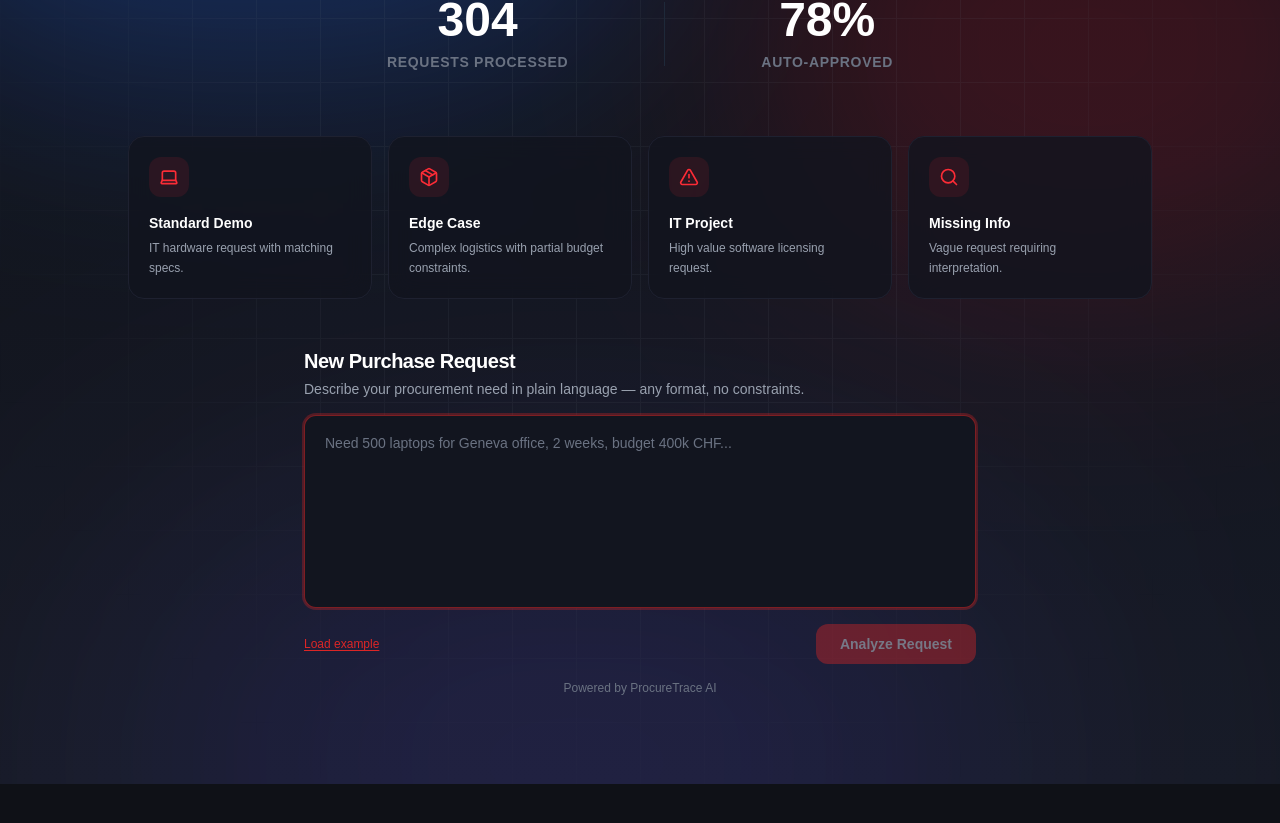
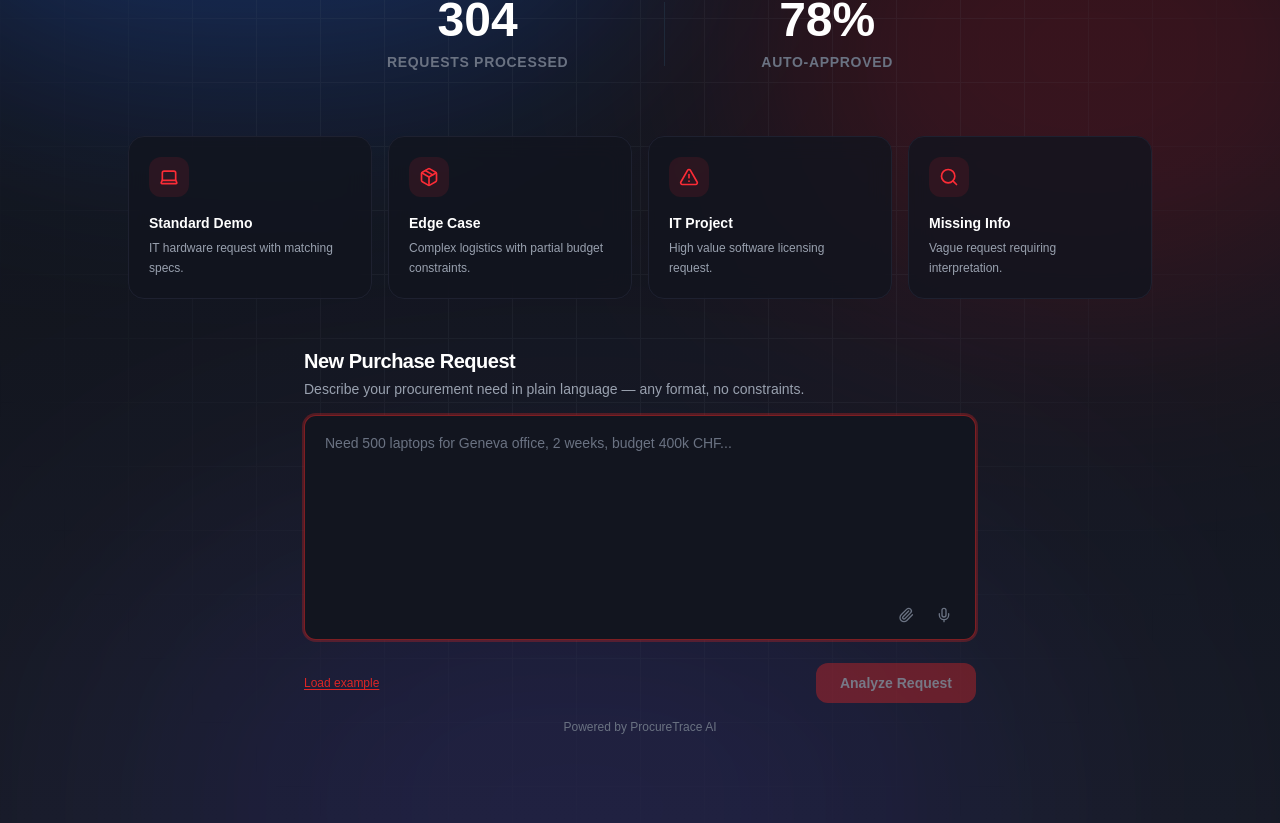
Before and after one commit to Linahmi/hackapp, a Next.js app: page / in a window 1280 px wide. Shown: the part 359-1182 px from the top of the page. Before the commit the page ends 1143 px from the top, so only its background shows below. Built offline with nearby package versions, Linux system fonts and the light colour scheme.

Commit message:
Ajout de la dictée vocale et des pièces jointes

```diff
--- a/app/page.tsx
+++ b/app/page.tsx
@@ -75,8 +75,20 @@ export default function Home() {
     };
   }, []);
 
-  async function handleSubmit() {
-    if (!requestText.trim()) return;
+  async function handleSubmit(file?: File | null) {
+    let finalRequestText = requestText;
+
+    if (file) {
+      const attachmentText = `\n\n[Additional context: see attached ${file.name}]`;
+      if (!finalRequestText.includes(attachmentText)) {
+        finalRequestText += attachmentText;
+        setRequestText(finalRequestText);
+        localStorage.setItem("buyer_request", finalRequestText);
+      }
+    }
+
+    if (!finalRequestText.trim()) return;
+
     setError(null);
     setActiveStep(0);
     setThinkingText("");
@@ -87,7 +99,7 @@ export default function Home() {
       const res = await fetch("/api/process-stream", {
         method: "POST",
         headers: { "Content-Type": "application/json" },
-        body: JSON.stringify({ text: requestText }),
+        body: JSON.stringify({ text: finalRequestText }),
       });
 
       if (!res.ok || !res.body) {
--- a/components/RequestInput.tsx
+++ b/components/RequestInput.tsx
@@ -3,21 +3,84 @@
 const EXAMPLE =
   "Need 240 docking stations matching existing laptop fleet. Must be delivered by 2026-03-20 with premium specification. Budget capped at 25 199.55 EUR. Please use Dell Enterprise Europe with no exception.";
 
-import { Loader2 } from "lucide-react";
+import { Loader2, Paperclip, Mic, X } from "lucide-react";
+import { useState, useRef, useEffect } from "react";
 
 interface Props {
   value: string;
   onChange: (v: string) => void;
-  onSubmit: () => void;
+  onSubmit: (file?: File | null) => void;
   onLoadExample?: () => void;
   disabled?: boolean;
 }
 
 export default function RequestInput({ value, onChange, onSubmit, onLoadExample, disabled = false }: Props) {
+  const [file, setFile] = useState<File | null>(null);
+  const fileInputRef = useRef<HTMLInputElement>(null);
+  const [isRecording, setIsRecording] = useState(false);
+  const [speechSupported, setSpeechSupported] = useState(true);
+  const recognitionRef = useRef<any>(null);
+  const valueRef = useRef(value);
+
+  useEffect(() => {
+    valueRef.current = value;
+  }, [value]);
+
+  useEffect(() => {
+    if (typeof window !== "undefined") {
+      const SpeechRecognition = (window as any).SpeechRecognition || (window as any).webkitSpeechRecognition;
+      if (SpeechRecognition) {
+        const recognition = new SpeechRecognition();
+        recognition.continuous = true;
+        recognition.interimResults = false;
+
+        recognition.onresult = (event: any) => {
+          let transcript = '';
+          for (let i = event.resultIndex; i < event.results.length; ++i) {
+            if (event.results[i].isFinal) {
+              transcript += event.results[i][0].transcript;
+            }
+          }
+          if (transcript) {
+            const currentVal = valueRef.current;
+            const newVal = currentVal + (currentVal.endsWith(" ") || currentVal === "" ? "" : " ") + transcript;
+            onChange(newVal);
+          }
+        };
+
+        recognition.onerror = (event: any) => {
+          console.error("Speech recognition error", event.error);
+          setIsRecording(false);
+        };
+
+        recognition.onend = () => {
+          setIsRecording(false);
+        };
+        recognitionRef.current = recognition;
+      } else {
+        setSpeechSupported(false);
+      }
+    }
+  }, [onChange]);
+
+  const toggleRecording = () => {
+    if (!speechSupported || !recognitionRef.current) return;
+    if (isRecording) {
+      recognitionRef.current.stop();
+      setIsRecording(false);
+    } else {
+      try {
+        recognitionRef.current.start();
+        setIsRecording(true);
+      } catch (err) {
+        console.error("Voice start error", err);
+      }
+    }
+  };
   const handleKeyDown = (e: React.KeyboardEvent<HTMLTextAreaElement>) => {
     if (e.key === "Enter" && !e.shiftKey) {
       e.preventDefault();
-      onSubmit();
+      onSubmit(file);
     }
   };
   return (
@@ -29,10 +92,12 @@ export default function RequestInput({ value, onChange, onSubmit, onLoadExample,
         </p>
       </div>
 
+      <div className="relative">
         <textarea
           className="w-full rounded-xl px-5 py-4 text-sm leading-relaxed resize-none outline-none transition-all duration-300 animate-pulse-border bg-white dark:bg-[#12151f] text-gray-900 dark:text-white border border-gray-200 dark:border-[#1e2130] focus:border-red-600 focus:ring-[3px] focus:ring-red-600/10 placeholder:text-gray-400 dark:placeholder:text-gray-500"
           style={{
             minHeight: "160px",
+            paddingBottom: "48px"
           }}
           placeholder="Need 500 laptops for Geneva office, 2 weeks, budget 400k CHF..."
           rows={7}
@@ -47,6 +112,64 @@ export default function RequestInput({ value, onChange, onSubmit, onLoadExample,
           }}
         />
 
+        {/* Action Icons Overlay */}
+        <div className="absolute bottom-4 right-4 flex items-center gap-1.5">
+          {/* File Attachment */}
+          <input
+            type="file"
+            ref={fileInputRef}
+            className="hidden"
+            accept=".pdf,.csv,.xlsx,.txt"
+            onChange={(e) => {
+              if (e.target.files && e.target.files[0]) {
+                setFile(e.target.files[0]);
+              }
+            }}
+          />
+          <button
+            type="button"
+            className="p-2 rounded-lg text-gray-400 dark:text-gray-500 hover:text-red-500 hover:bg-gray-100 dark:hover:bg-gray-800 transition-colors"
+            title="Attach file"
+            onClick={() => fileInputRef.current?.click()}
+            disabled={disabled}
+          >
+            <Paperclip className="h-4 w-4" />
+          </button>
+
+          {/* Voice Input */}
+          <button
+            type="button"
+            className={`p-2 rounded-lg transition-colors ${
+              isRecording
+                ? "text-red-600 bg-red-100 dark:bg-red-900/30 animate-pulse-slow border border-red-200 dark:border-red-800"
+                : "text-gray-400 dark:text-gray-500 hover:text-red-500 hover:bg-gray-100 dark:hover:bg-gray-800"
+            }`}
+            title={speechSupported ? (isRecording ? "Stop recording" : "Start voice input") : "Voice input not supported in this browser"}
+            onClick={toggleRecording}
+            disabled={disabled || !speechSupported}
+          >
+            <Mic className="h-4 w-4" />
+          </button>
+        </div>
+      </div>
+
+      {/* File Chip display */}
+      {file && (
+        <div className="flex items-center gap-2 self-start bg-gray-900 dark:bg-gray-800 text-white px-3 py-1.5 rounded-full text-xs font-medium animate-fade-slide-up">
+          <Paperclip className="h-3.5 w-3.5 opacity-70" />
+          <span className="truncate max-w-[200px]" title={file.name}>{file.name}</span>
+          <div className="w-px h-3 bg-white/20 ml-1"></div>
+          <button
+            type="button"
+            onClick={() => setFile(null)}
+            className="ml-1 text-gray-400 hover:text-red-400 transition-colors"
+            title="Remove attachment"
+          >
+            <X className="h-3.5 w-3.5" />
+          </button>
+        </div>
+      )}
+
       <div className="flex items-center justify-between">
         <button
           type="button"
@@ -60,8 +183,8 @@ export default function RequestInput({ value, onChange, onSubmit, onLoadExample,
 
         <button
           type="button"
-          onClick={onSubmit}
-          disabled={Boolean(disabled || !value.trim())}
+          onClick={() => onSubmit(file)}
+          disabled={Boolean(disabled || (!value.trim() && !file))}
           className="rounded-xl px-6 py-2.5 text-sm font-semibold text-white transition-colors duration-150 disabled:opacity-40 disabled:cursor-not-allowed flex items-center gap-2"
           style={{ backgroundColor: "#dc2626" }}
           onMouseEnter={(e) => { if (!disabled) e.currentTarget.style.backgroundColor = "#b91c1c"; }}
--- a/data/request_counter.json
+++ b/data/request_counter.json
@@ -1,5 +1,5 @@
 {
-  "counter": 19,
+  "counter": 21,
   "requests": [
     {
       "id": "R-0001",
@@ -152,6 +152,22 @@
       "quantity": 240,
       "budget": 25199.55,
       "status": "cannot_proceed"
+    },
+    {
+      "id": "R-0020",
+      "timestamp": "2026-03-19T17:24:31.021Z",
+      "category": "IT > Docking Stations",
+      "quantity": 240,
+      "budget": 25199.55,
+      "status": "cannot_proceed"
+    },
+    {
+      "id": "R-0021",
+      "timestamp": "2026-03-19T17:38:35.740Z",
+      "category": "IT > Docking Stations",
+      "quantity": 240,
+      "budget": 25199.55,
+      "status": "cannot_proceed"
     }
   ]
 }
```
Lines whose indentation alone changed are shown as unchanged.
